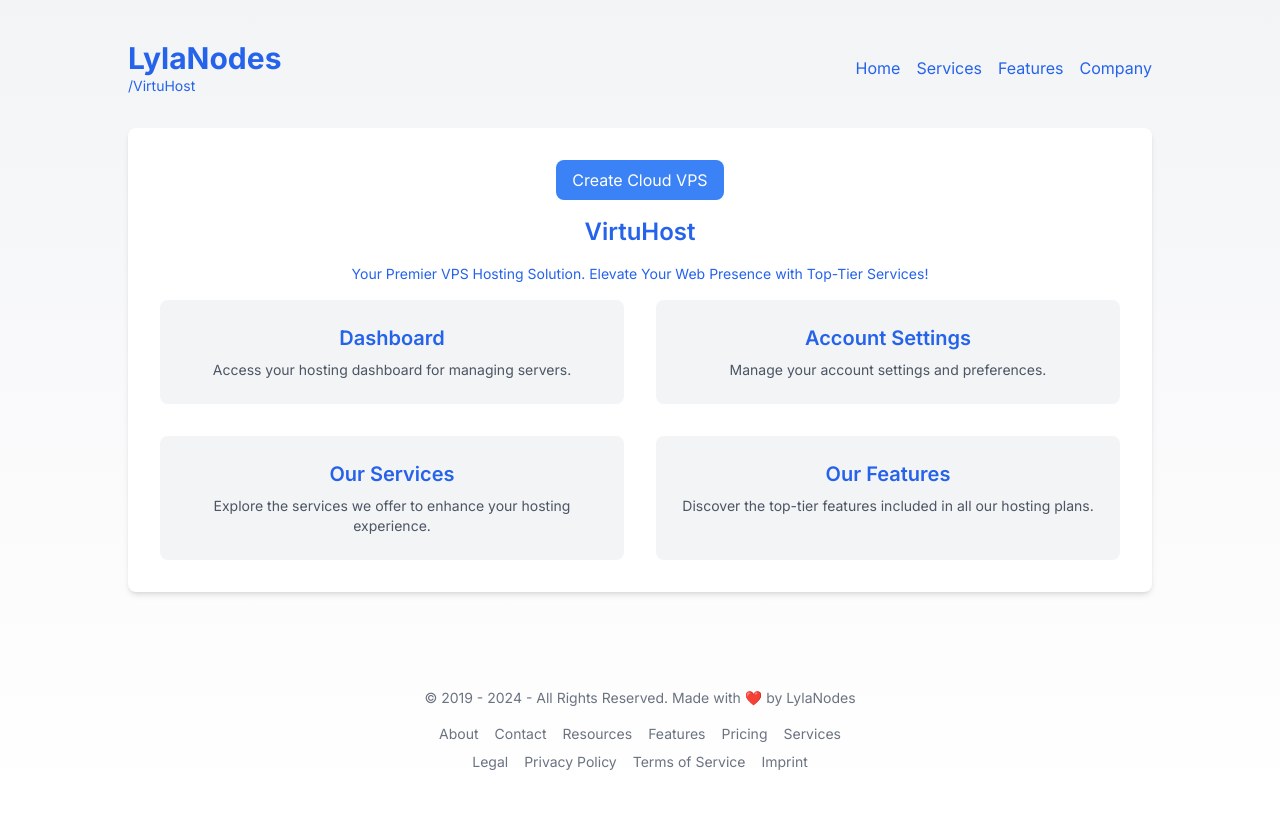
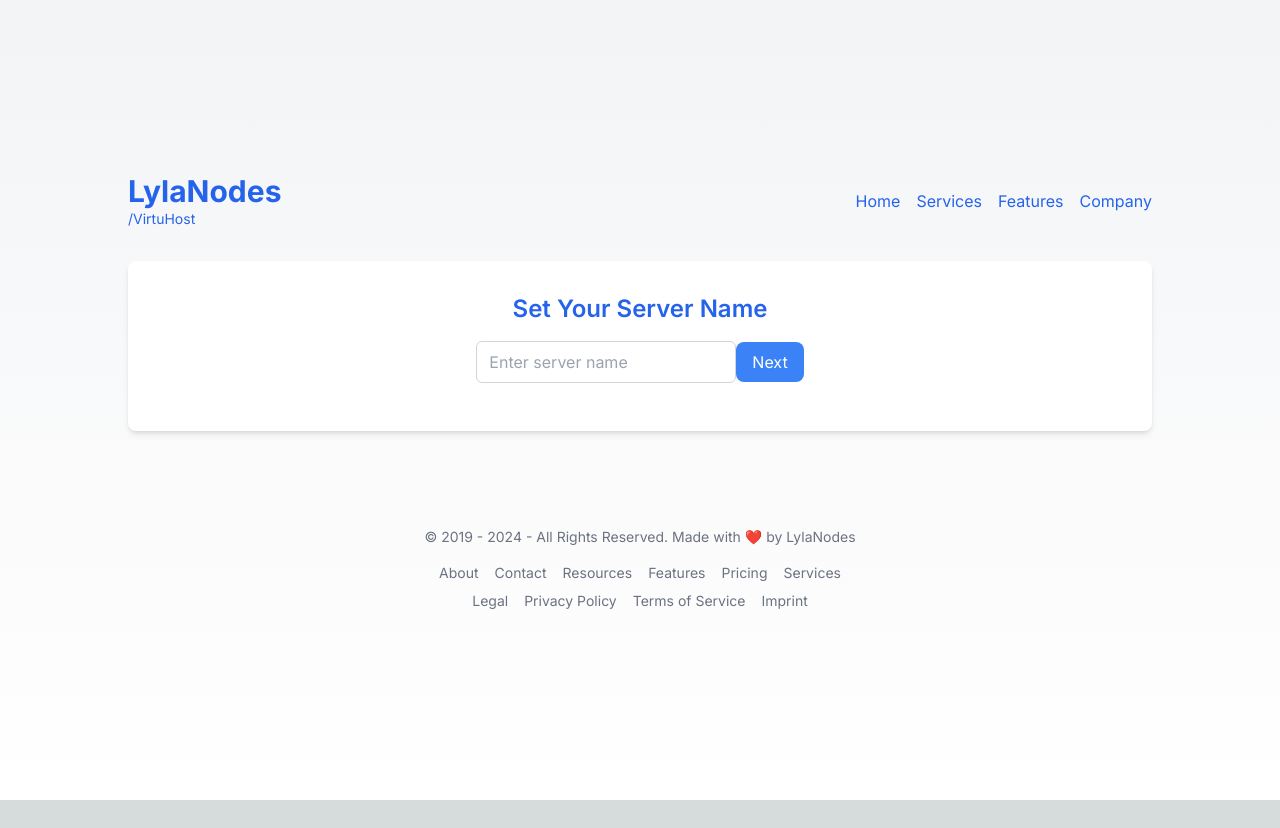
Before and after one commit to vekalmao/vpswebsite, a Next.js app: page / in a window 1280 px wide. After the commit the page ends 800 px from the top, so only its background shows below. Built offline with nearby package versions, Linux system fonts and the light colour scheme.

Commit message:
Update page.tsx

```diff
--- a/app/page.tsx
+++ b/app/page.tsx
@@ -22,9 +22,11 @@
 
   // Event handler for saving server name and advancing to step 2
   const handleSaveServerName = () => {
-    // Placeholder for logic to save server name (if needed)
-    // For now, we simply advance to the next step
-    setStep(2);
+    if (serverName.trim() !== '') {
+      setStep(2); // Advance to step 2 only if server name is not empty
+    } else {
+      alert('Please enter a valid server name.'); // Show alert if server name is empty
+    }
   };
 
   // Event handler for selecting a location and advancing to step 3
@@ -101,32 +103,129 @@
 
       {/* Main Content section */}
       <section className="w-full max-w-5xl bg-white rounded-lg p-8 shadow-md mb-8 text-center">
-        <button
-          className="bg-blue-500 text-white px-4 py-2 rounded-lg hover:bg-blue-600 transition duration-300 mb-4"
-          onClick={handleCreateCloud}
-        >
-          Create Cloud VPS
-        </button>
-        <h2 className="text-2xl font-semibold mb-4 text-blue-600">VirtuHost</h2>
-        <p className="text-sm mb-4 text-blue-600">Your Premier VPS Hosting Solution. Elevate Your Web Presence with Top-Tier Services!</p>
-        <div className="grid grid-cols-2 gap-8">
-          <a href="#" className="bg-gray-100 rounded-lg p-6 hover:bg-gray-200 transition duration-300">
-            <h3 className="text-xl font-semibold mb-2 text-blue-600">Dashboard</h3>
-            <p className="text-sm text-gray-600">Access your hosting dashboard for managing servers.</p>
-          </a>
-          <a href="#" className="bg-gray-100 rounded-lg p-6 hover:bg-gray-200 transition duration-300">
-            <h3 className="text-xl font-semibold mb-2 text-blue-600">Account Settings</h3>
-            <p className="text-sm text-gray-600">Manage your account settings and preferences.</p>
-          </a>
-          <a href="#" className="bg-gray-100 rounded-lg p-6 hover:bg-gray-200 transition duration-300">
-            <h3 className="text-xl font-semibold mb-2 text-blue-600">Our Services</h3>
-            <p className="text-sm text-gray-600">Explore the services we offer to enhance your hosting experience.</p>
-          </a>
-          <a href="#" className="bg-gray-100 rounded-lg p-6 hover:bg-gray-200 transition duration-300">
-            <h3 className="text-xl font-semibold mb-2 text-blue-600">Our Features</h3>
-            <p className="text-sm text-gray-600">Discover the top-tier features included in all our hosting plans.</p>
-          </a>
-        </div>
+        {step === 1 && (
+          <>
+            <h2 className="text-2xl font-semibold mb-4 text-blue-600">Set Your Server Name</h2>
+            <input
+              type="text"
+              value={serverName}
+              onChange={(e) => setServerName(e.target.value)}
+              placeholder="Enter server name"
+              className="border border-gray-300 px-3 py-2 rounded-md mb-4 focus:outline-none focus:ring-2 focus:ring-blue-600"
+            />
+            <button
+              className="bg-blue-500 text-white px-4 py-2 rounded-lg hover:bg-blue-600 transition duration-300"
+              onClick={handleSaveServerName}
+            >
+              Next
+            </button>
+          </>
+        )}
+
+        {/* Render the server setup steps */}
+        {step >= 2 && step <= 5 && (
+          <>
+            {step === 2 && (
+              <>
+                <h2 className="text-2xl font-semibold mb-4 text-blue-600">Select Your Location</h2>
+                <div className="flex justify-center space-x-8 mb-8">
+                  <div onClick={() => handleSelectLocation('Ashburn, Virginia')} className="cursor-pointer">
+                    <Image src="https://media.earlyexperts.net/wp-content/uploads/2018/12/displaying-american-flag.jpg" alt="USA" width={300} height={200} className="h-24 mb-2" />
+                    <p className="text-gray-600">Ashburn, Virginia</p>
+                  </div>
+                  <div onClick={() => handleSelectLocation('Frankfurt, Germany')} className="cursor-pointer">
+                    <Image src="https://media.earlyexperts.net/wp-content/uploads/2018/12/displaying-american-flag.jpg" alt="Germany" width={300} height={200} className="h-24 mb-2" />
+                    <p className="text-gray-600">Frankfurt, Germany</p>
+                  </div>
+                </div>
+              </>
+            )}
+
+            {step === 3 && (
+              <>
+                <h2 className="text-2xl font-semibold mb-4 text-blue-600">Choose Your CPU Type</h2>
+                <div className="flex justify-center space-x-8 mb-8">
+                  <button
+                    className="bg-blue-500 text-white px-4 py-2 rounded-lg hover:bg-blue-600 transition duration-300"
+                    onClick={() => handleSelectCpuType('Shared')}
+                  >
+                    Shared CPU
+                  </button>
+                  <button
+                    className="bg-blue-500 text-white px-4 py-2 rounded-lg hover:bg-blue-600 transition duration-300"
+                    onClick={() => handleSelectCpuType('Dedicated')}
+                  >
+                    Dedicated CPU
+                  </button>
+                </div>
+              </>
+            )}
+
+            {step === 4 && (
+              <>
+                <h2 className="text-2xl font-semibold mb-4 text-blue-600">{selectedCpuType === 'Shared' ? 'Shared CPU' : 'Dedicated CPU'} Plans</h2>
+                <div className="grid grid-cols-2 gap-8">
+                  {selectedCpuType === 'Shared' ? (
+                    sharedPlans.map((plan) => (
+                      <div key={plan.name} className="bg-gray-100 rounded-lg p-4 cursor-pointer hover:bg-gray-200 transition duration-300" onClick={() => handleSelectPlan(plan.name)}>
+                        <h3 className="text-xl font-semibold mb-2 text-blue-600">{plan.name}</h3>
+                        <p className="text-sm text-gray-600">{plan.description}</p>
+                        <p className="text-sm text-gray-600">{plan.specifications}</p>
+                      </div>
+                    ))
+                  ) : (
+                    dedicatedPlans.map((plan) => (
+                      <div key={plan.name} className="bg-gray-100 rounded-lg p-4 cursor-pointer hover:bg-gray-200 transition duration-300" onClick={() => handleSelectPlan(plan.name)}>
+                        <h3 className="text-xl font-semibold mb-2 text-blue-600">{plan.name}</h3>
+                        <p className="text-sm text-gray-600">{plan.description}</p>
+                        <p className="text-sm text-gray-600">{plan.specifications}</p>
+                      </div>
+                    ))
+                  )}
+                </div>
+              </>
+            )}
+
+            {step === 5 && (
+              <>
+                <h2 className="text-2xl font-semibold mb-4 text-blue-600">{selectedPlan} Details</h2>
+                <div className="bg-gray-100 rounded-lg p-4">
+                  {/* Display plan details */}
+                  <h3 className="text-xl font-semibold mb-2 text-blue-600">{selectedPlan}</h3>
+                  {selectedPlan.startsWith('CX') ? (
+                    <p className="text-sm text-gray-600">Cheap for small projects</p>
+                  ) : (
+                    <p className="text-sm text-gray-600">Prices are mid, for big projects</p>
+                  )}
+                  {selectedPlan.startsWith('CX') ? (
+                    <p className="text-sm text-gray-600">1GB of RAM, 1 Core, 20GB of Storage</p>
+                  ) : (
+                    <p className="text-sm text-gray-600">4GB of RAM, 4 Cores, 100GB of Storage</p>
+                  )}
+                </div>
+                <button
+                  className="bg-blue-500 text-white px-4 py-2 rounded-lg hover:bg-blue-600 transition duration-300"
+                  onClick={handleSubmit}
+                >
+                  Submit
+                </button>
+              </>
+            )}
+          </>
+        )}
+
+        {/* Render the VPS creation success */}
+        {step === 6 && (
+          <>
+            <h2 className="text-2xl font-semibold mb-4 text-blue-600">Your Servers</h2>
+            <div className="bg-gray-100 rounded-lg p-4">
+              {/* Display server details */}
+              <h3 className="text-xl font-semibold mb-2 text-blue-600">Server Name: {serverName}</h3>
+              <p className="text-sm text-gray-600">IP: {ipv4Address}</p>
+              <p className="text-sm text-gray-600">ssh root@{ipv4Address}</p>
+            </div>
+          </>
+        )}
       </section>
 
       {/* Footer section */}
```
